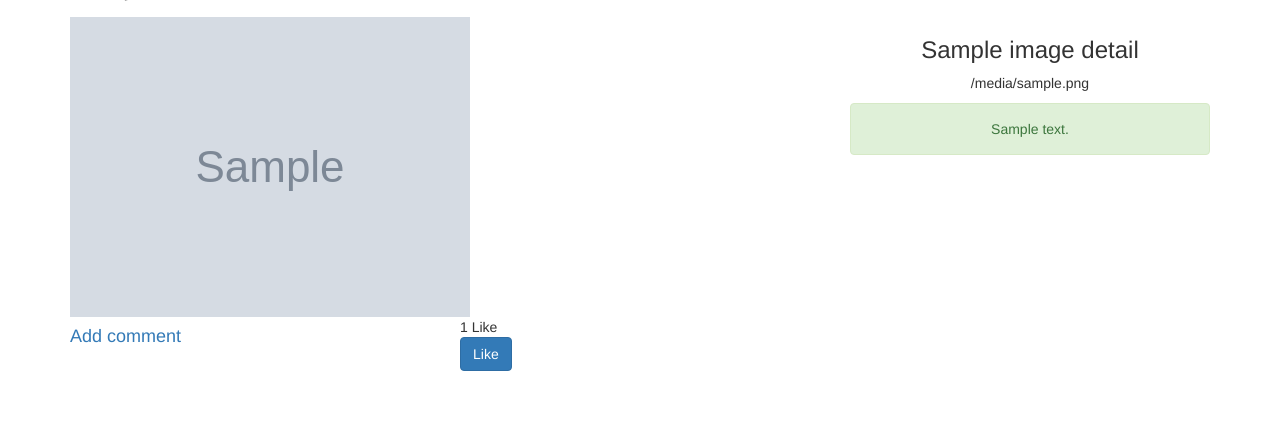
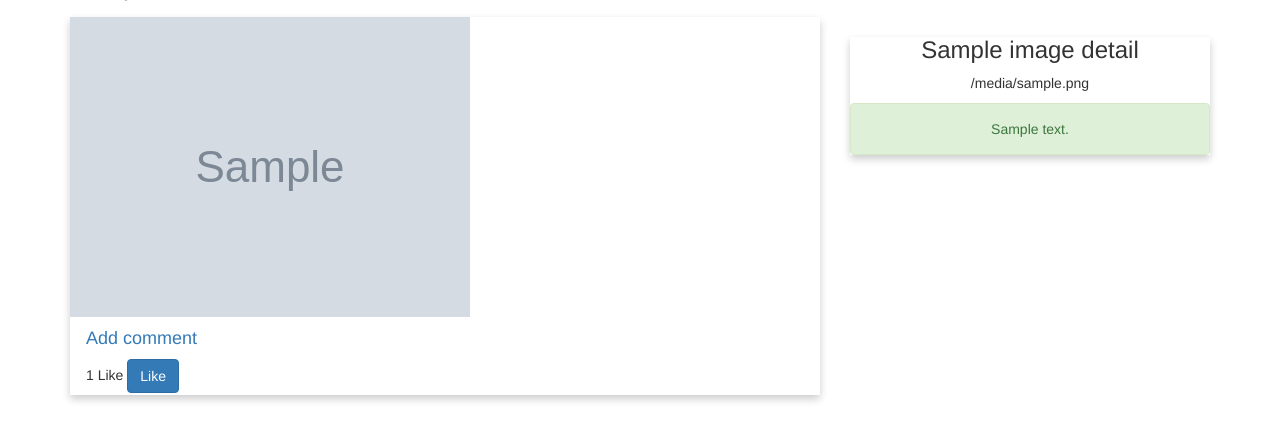
Before and after one commit to Anne56njeri/Instagram, a Django app: template Instagram/templates/main/details.html in a window 1280 px wide. Shown: the part 58-499 px from the top of the page. Run offline with Django 3.2, Linux system fonts and the light colour scheme; the template is opened without the code that fills it: most values are stand-ins (such as "Sample title", 1, 10 or a date in 2020); grey boxes marked "Sample" are stand-in pictures; some libraries are stand-ins or nearby versions.

Commit message:
added a card in css

```diff
--- /dev/null
+++ b/Instagram/static/css/details.css
@@ -0,0 +1,15 @@
+.card {
+    /* Add shadows to create the "card" effect */
+    box-shadow: 0 4px 8px 0 rgba(0,0,0,0.2);
+    transition: 0.3s;
+}
+
+/* On mouse-over, add a deeper shadow */
+.card:hover {
+    box-shadow: 0 8px 16px 0 rgba(0,0,0,0.2);
+}
+
+
+.center{
+padding: 2px 16px;
+}
--- a/Instagram/templates/main/details.html
+++ b/Instagram/templates/main/details.html
@@ -6,42 +6,49 @@
 {% block styles %}
 {{ block.super }}
 {% bootstrap_css %}
-<link rel="stylesheet" href="{% static 'css/index.css'%}">
+<link rel="stylesheet" href="{% static 'css/details.css'%}">
 {% endblock %}
 {% block content %}
 <div class="container">
   <div class="row">
 
     <div class="col-md-8">
-
+      <div class="card">
 
       <img src="{{image_details.image_path.url}}" class="" alt="">
 
-      <br>
-       <div class="row">
-         <div class="col-sm-6">
+
+
+       <!--div class="row"-->
+         <!--div class="col-sm-6"-->
+        <div class="center">
         <h4><a href="{%url 'Comment' image_details.id %}">Add comment</a></h4>
-        </div>
-        <div class="col-sm-6">
+        <!--/div-->
+        <!--div class="col-sm-6"-->
           {{total_likes}} Like
         <!--if is liked is true then the dislike button is presented and the user is
       ommitted from the db and the is_liked is set to false-->
-          <form action="{%url 'like_post' image_details.id%}" method="post">
-            {%csrf_token%}
+
+
             {%if is_liked %}
             <button type="submit" name="image_details_id"value="{{image_details.id}}" class="btn btn-primary"><a href="{%url 'like_post' image_details.id%}" style="color:white;">Dislike</a></button>
             {%else %}
             <button type="submit" name="image_details_id"value="{{image_details.id}}" class="btn btn-primary"><a href="{%url 'like_post' image_details.id%}" style="color:white;">Like</a></button>
            {% endif %}
-          </form>
 
 
-      </div>
-      </div>
 
+      <!--/div-->
     </div>
 
+</div>
+    </div>
+
+
+
+
     <div class="col-md-4">
+      <div class="card">
       <h3 class="text-center">{{image_details.name}}</h3>
       <p class="text-center">{{image_details.image_caption}}</p>
       {%for comment in comment_details %}
@@ -52,6 +59,7 @@
     </div>
   </div>
 </div>
+</div>
 {% endblock %}
 
 {% block scripts %}
```
